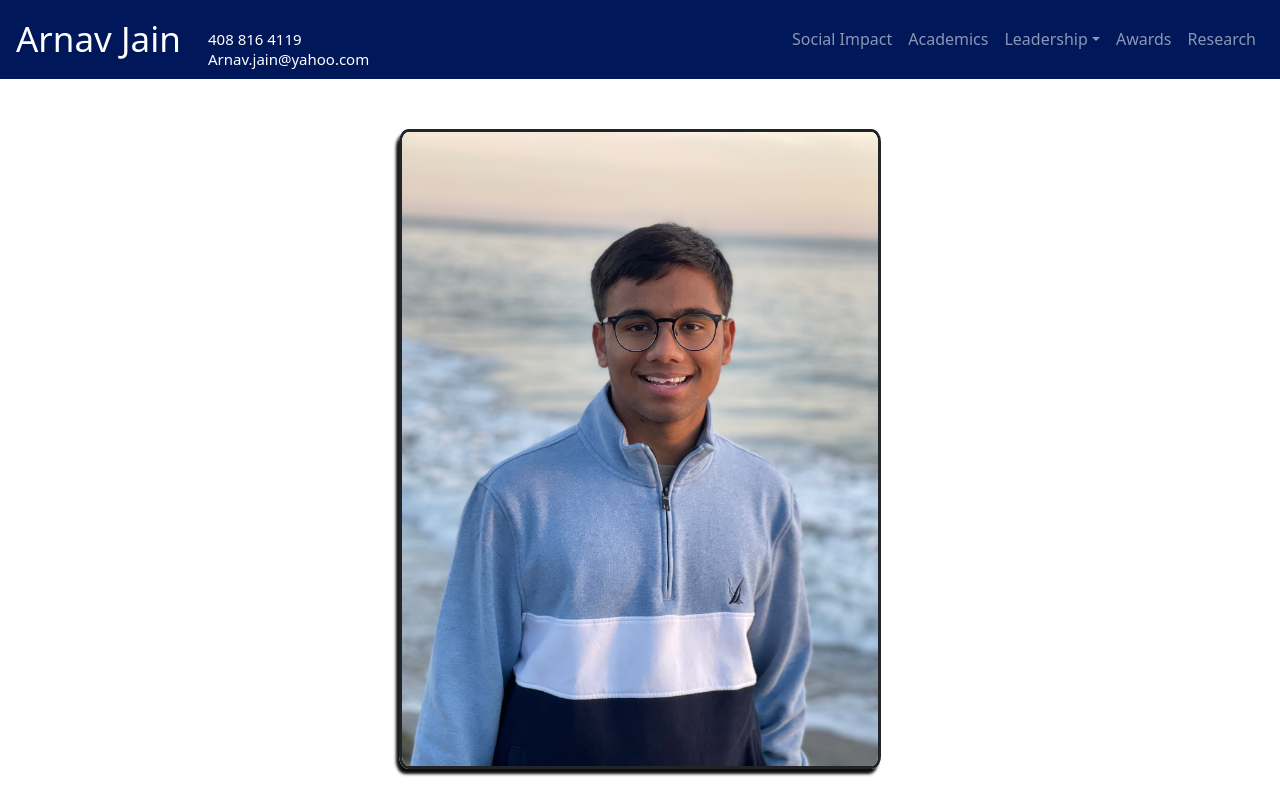
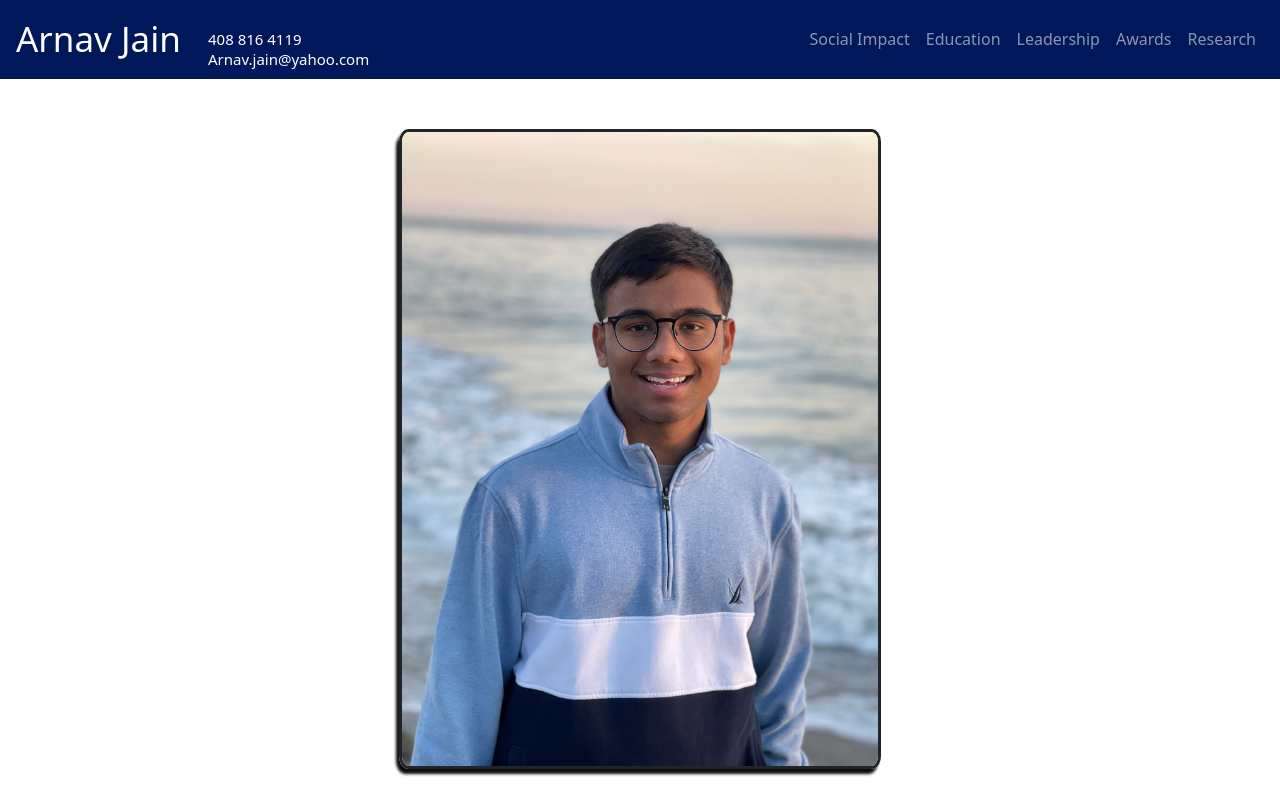
Before and after one commit to rbalonek/arnav-portfolio, a React (Create React App) app: page / in a window 1280 px wide. Shown: the top 787 px of the page. Built offline with nearby package versions, Linux system fonts and the light colour scheme.

Commit message:
Nav Change

```diff
--- a/src/components/NavBar/NavBar.jsx
+++ b/src/components/NavBar/NavBar.jsx
@@ -60,15 +60,15 @@ const NavBar = () => {
 
           <li className="navbar-item">
             <a href="/#academic" className="nav-link">
-              Academics
+              Education
             </a>
           </li>
 
-          <NavDropdown title="Leadership" id="basic-nav-dropdown">
-            <NavDropdown.Item href="#leadership">At School</NavDropdown.Item>
-            <NavDropdown.Divider />
-            <NavDropdown.Item href="#outside">Outside School</NavDropdown.Item>
-          </NavDropdown>
+          <li className="navbar-item">
+            <a href="/#leadership" className="nav-link">
+              Leadership
+            </a>
+          </li>
 
           <li class="navbar-item">
             <a href="#awards" class="nav-link">
```
